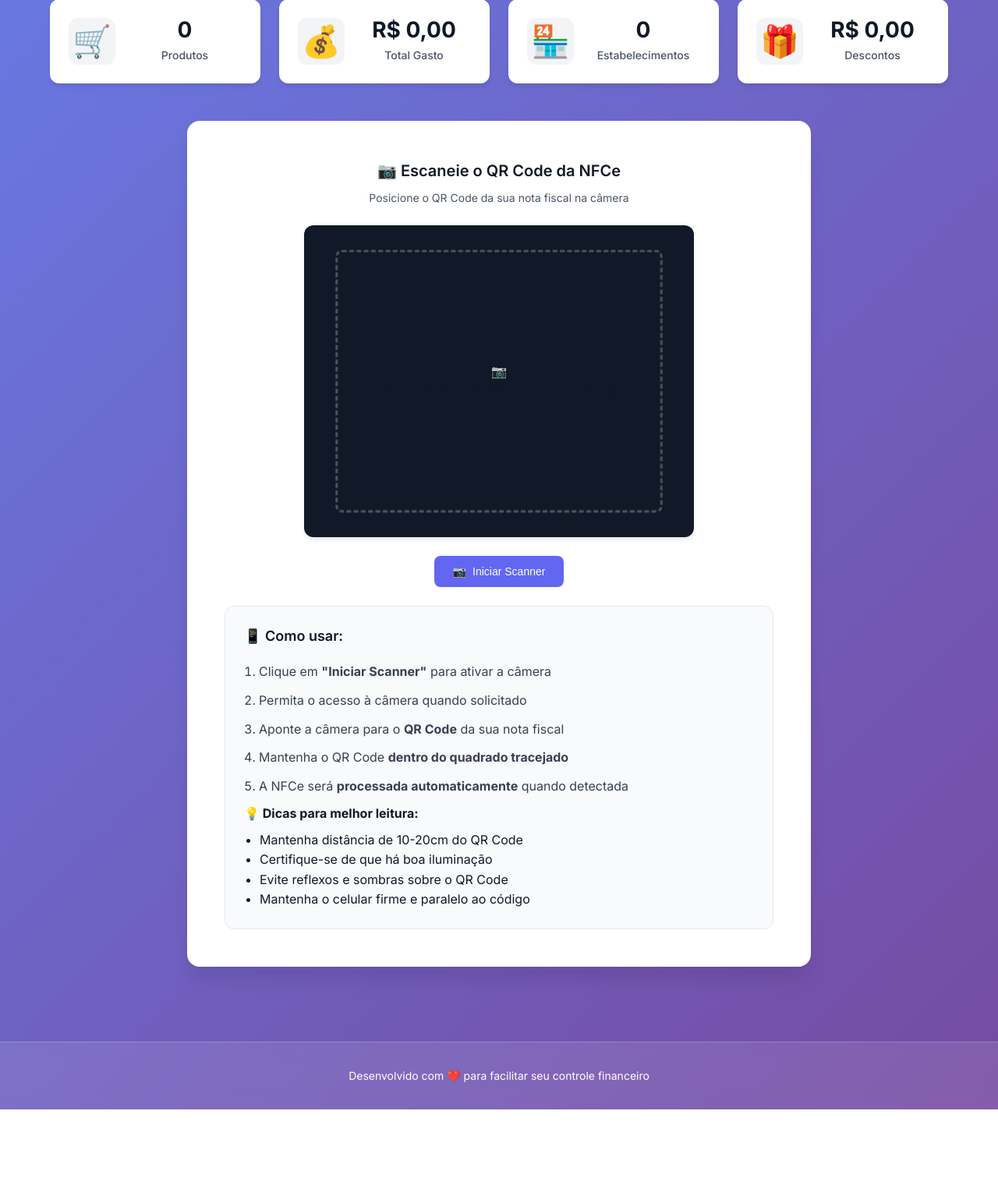
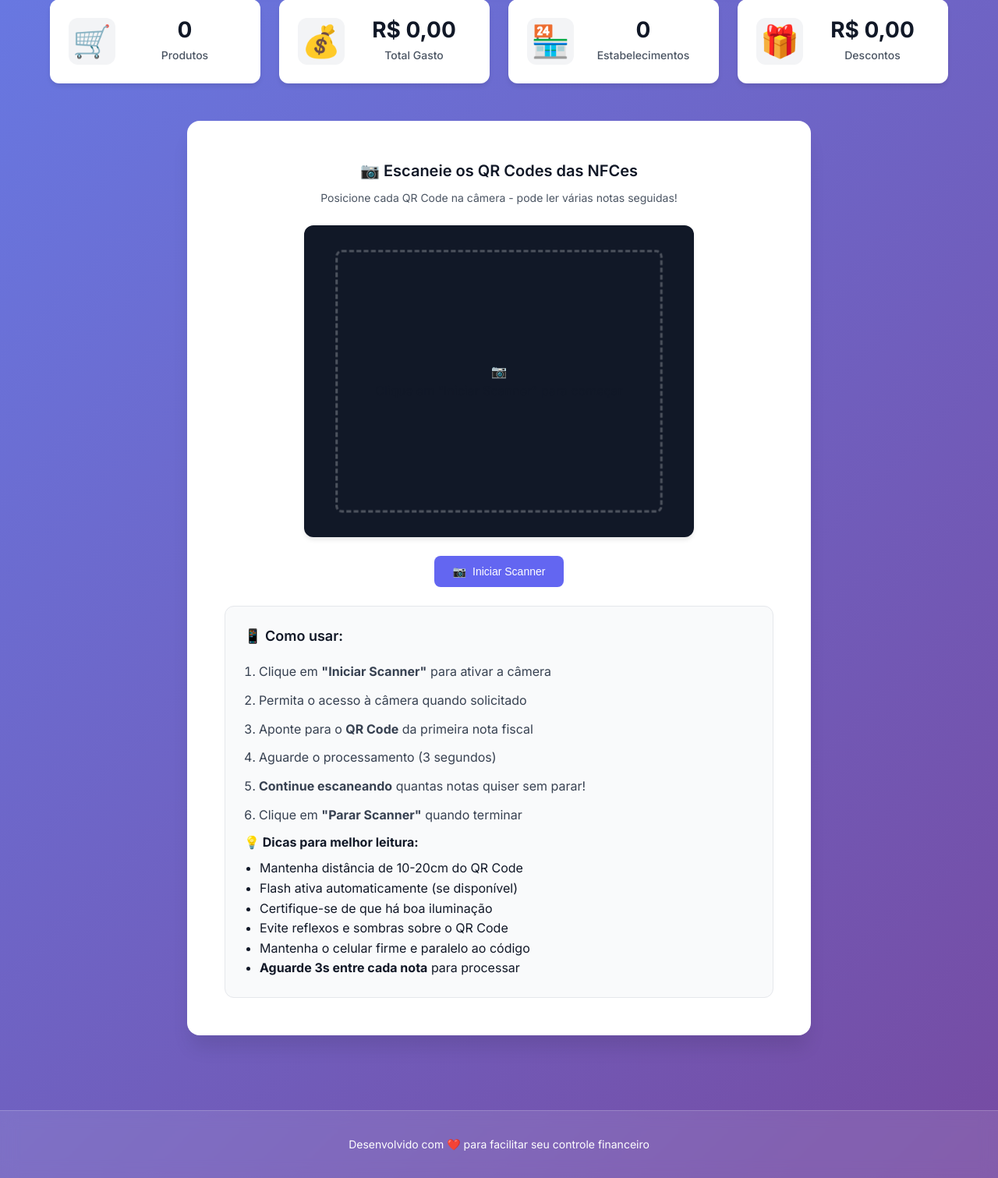
Before and after one commit to valentimm/NFCe, a Flask app: page / in a window 1280 px wide. Shown: the part 399-1910 px from the top of the page at 78% size. Before the commit the page ends 1822 px from the top, so only its background shows below. Run offline with Flask 3, Linux system fonts and the light colour scheme; data that the repository does not hold is empty; some libraries are stand-ins or nearby versions.

Commit message:
feat: Leitura contínua de QR codes + flash automático + melhor foco para códigos pequenos

```diff
--- a/static/script.js
+++ b/static/script.js
@@ -136,24 +136,28 @@ async function startQRScanner() {
         // Limpar placeholder
         elements.qrReader.innerHTML = '';
 
-        // Configurar scanner com melhor desempenho
+        // Configurar scanner otimizado para QR codes pequenos
         const config = {
-            fps: 30, // Aumentado para detecção mais rápida
+            fps: 30,
             qrbox: function(viewfinderWidth, viewfinderHeight) {
-                // Área de scan maior e responsiva
+                // Área menor para melhor foco em QR codes pequenos
                 let minEdge = Math.min(viewfinderWidth, viewfinderHeight);
-                let qrboxSize = Math.floor(minEdge * 0.7);
+                let qrboxSize = Math.floor(minEdge * 0.5); // Reduzido para 50%
                 return {
                     width: qrboxSize,
                     height: qrboxSize
                 };
             },
-            aspectRatio: 1.777778, // 16:9 para melhor qualidade
-            disableFlip: false, // Permite espelhamento
+            aspectRatio: 1.0,
+            disableFlip: false,
+            videoConstraints: {
+                facingMode: "environment",
+                focusMode: "continuous", // Foco contínuo
+                advanced: [{ focusMode: "continuous" }]
+            },
             experimentalFeatures: {
-                useBarCodeDetectorIfSupported: true // API nativa mais rápida
+                useBarCodeDetectorIfSupported: true
             },
-            // Formatos suportados
             formatsToSupport: [
                 Html5QrcodeSupportedFormats.QR_CODE
             ]
@@ -179,19 +183,40 @@ async function startQRScanner() {
         console.log('✅ Scanner iniciado com sucesso!');
 
         state.isScannerActive = true;
+        state.isProcessing = false; // Resetar flag de processamento
         elements.startScanBtn.style.display = 'none';
         elements.stopScanBtn.style.display = 'inline-flex';
         elements.scanResult.style.display = 'none';
 
-        // Tentar ativar lanterna se disponível (Android)
-        try {
-            const stream = state.qrScanner.getRunningTrackCameraCapabilities();
-            if (stream && stream.torch) {
-                console.log('💡 Lanterna disponível');
+        // Tentar ativar flash automaticamente
+        setTimeout(async () => {
+            try {
+                const track = state.qrScanner.getRunningTrackCameraCapabilities();
+                if (track && track.torch) {
+                    await track.applyConstraints({
+                        advanced: [{ torch: true }]
+                    });
+                    console.log('💡 Flash ativado automaticamente');
+                    showAlert('💡 Flash ativado para melhor leitura', 'success');
+                }
+            } catch (e) {
+                console.log('💡 Flash não disponível:', e.message);
+                // Tentar método alternativo
+                try {
+                    const tracks = await navigator.mediaDevices.getUserMedia({ video: { facingMode: "environment" } });
+                    const videoTrack = tracks.getVideoTracks()[0];
+                    const capabilities = videoTrack.getCapabilities();
+                    if (capabilities.torch) {
+                        await videoTrack.applyConstraints({
+                            advanced: [{ torch: true }]
+                        });
+                        console.log('💡 Flash ativado (método alternativo)');
+                    }
+                } catch (e2) {
+                    console.log('💡 Flash não suportado neste dispositivo');
+                }
             }
-        } catch (e) {
-            console.log('💡 Lanterna não disponível');
-        }
+        }, 1000);
 
         clearAlerts();
         showAlert('✅ Scanner ativo! Mantenha o QR Code dentro do quadrado', 'success');
@@ -255,19 +280,23 @@ async function stopQRScanner() {
  * Callback de sucesso do scanner
  */
 function onScanSuccess(decodedText, decodedResult) {
+    // Evitar processar o mesmo código múltiplas vezes
+    if (state.isProcessing) {
+        console.log('⏳ Já processando um código, aguarde...');
+        return;
+    }
+
     console.log('✅ QR Code detectado:', decodedText);
+    state.isProcessing = true;
 
-    // Parar scanner imediatamente
-    stopQRScanner();
-
-    // Feedback visual
+    // Feedback visual - NÃO para o scanner
     elements.scanResult.style.display = 'block';
     elements.scanResult.style.animation = 'pulse 0.5s ease';
-    elements.scannedUrl.textContent = decodedText;
+    elements.scannedUrl.textContent = decodedText.substring(0, 50) + '...';
 
     // Feedback tátil (vibração)
     if ('vibrate' in navigator) {
-        navigator.vibrate([200, 100, 200]); // Vibração mais forte
+        navigator.vibrate([200, 100, 200]);
     }
 
     // Feedback sonoro
@@ -286,7 +315,7 @@ function onScanSuccess(decodedText, decodedResult) {
         console.log('🔇 Som não disponível');
     }
 
-    // Processar automaticamente
+    // Processar NFCe (scanner continua rodando)
     processNFCe(decodedText);
 }
 
@@ -313,6 +342,57 @@ function onScanError(error) {
             closeModal();
         }
     });
+
+/**
+ * Processar NFCe usando Scrapy Spider
+ */
+async function processNFCe(url) {
+    clearAlerts();
+    showAlert('⏳ Processando NFCe com Scrapy... Aguarde.', 'info');
+
+    console.log('🕷️ Iniciando scraping para:', url);
+
+    try {
+        const response = await fetch('/api/process', {
+            method: 'POST',
+            headers: {
+                'Content-Type': 'application/json',
+            },
+            body: JSON.stringify({ url })
+        });
+
+        const data = await response.json();
+
+        if (!response.ok) {
+            throw new Error(data.error || 'Erro ao processar NFCe');
+        }
+
+        console.log('✅ Spider executada com sucesso');
+        showAlert('✅ NFCe processada! Aguarde 3s para escanear próxima...', 'success');
+
+        // Atualizar estatísticas
+        await loadStats();
+
+        // Ocultar resultado após 3 segundos e permitir nova leitura
+        setTimeout(() => {
+            elements.scanResult.style.display = 'none';
+            state.isProcessing = false;
+            if (state.isScannerActive) {
+                showAlert('📷 Pronto para escanear próximo QR Code', 'success');
+            }
+        }, 3000);
+
+    } catch (error) {
+        console.error('❌ Erro ao processar:', error);
+        showAlert(`❌ ${error.message}`, 'error');
+
+        // Permitir nova tentativa após erro
+        setTimeout(() => {
+            state.isProcessing = false;
+            elements.scanResult.style.display = 'none';
+        }, 2000);
+    }
+}
 
 /**
  * Carregar estatísticas
--- a/templates/index.html
+++ b/templates/index.html
@@ -85,8 +85,8 @@
                 <!-- QR Scanner -->
                 <div class="scanner-container">
                     <div class="scanner-header">
-                        <h3>📷 Escaneie o QR Code da NFCe</h3>
-                        <p>Posicione o QR Code da sua nota fiscal na câmera</p>
+                        <h3>📷 Escaneie os QR Codes das NFCes</h3>
+                        <p>Posicione cada QR Code na câmera - pode ler várias notas seguidas!</p>
                     </div>
                     <div id="qr-reader" class="qr-reader">
                         <div class="qr-reader-placeholder">
@@ -120,17 +120,20 @@
                     <ol class="info-list">
                         <li>Clique em <strong>"Iniciar Scanner"</strong> para ativar a câmera</li>
                         <li>Permita o acesso à câmera quando solicitado</li>
-                        <li>Aponte a câmera para o <strong>QR Code</strong> da sua nota fiscal</li>
-                        <li>Mantenha o QR Code <strong>dentro do quadrado tracejado</strong></li>
-                        <li>A NFCe será <strong>processada automaticamente</strong> quando detectada</li>
+                        <li>Aponte para o <strong>QR Code</strong> da primeira nota fiscal</li>
+                        <li>Aguarde o processamento (3 segundos)</li>
+                        <li><strong>Continue escaneando</strong> quantas notas quiser sem parar!</li>
+                        <li>Clique em <strong>"Parar Scanner"</strong> quando terminar</li>
                     </ol>
                     <div class="info-tip">
                         <strong>💡 Dicas para melhor leitura:</strong>
                         <ul style="margin-top: 8px; margin-left: 20px;">
                             <li>Mantenha distância de 10-20cm do QR Code</li>
+                            <li>Flash ativa automaticamente (se disponível)</li>
                             <li>Certifique-se de que há boa iluminação</li>
                             <li>Evite reflexos e sombras sobre o QR Code</li>
                             <li>Mantenha o celular firme e paralelo ao código</li>
+                            <li><strong>Aguarde 3s entre cada nota</strong> para processar</li>
                         </ul>
                     </div>
                 </div>
```
